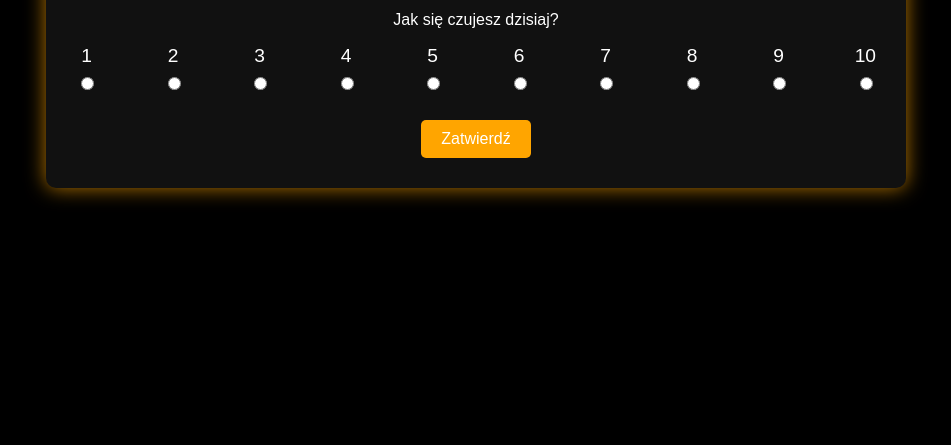
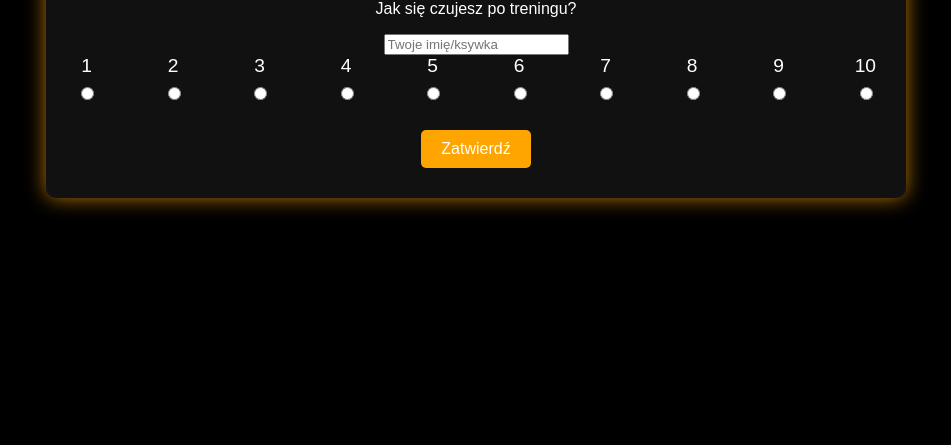
Before and after one commit to CoachM6/RPE, a plain HTML site: page form.html in a window 1280 px wide. Shown: the part 355-800 px from the top of the page, without its empty margins (164-1115 px from the left). Drawn offline with Linux system fonts and the light colour scheme.

Commit message:
form.html

```diff
--- a/form.html
+++ b/form.html
@@ -62,8 +62,9 @@
 
 <div id="form-container">
     <h1>Ocena RPE</h1>
-    <form id="rpeForm" action="thankyou.html" method="post"> <!-- Wprowadź ścieżkę do strony "thankyou.html" lub innej strony -->
-        <p>Jak się czujesz dzisiaj?</p>
+    <form id="rpeForm" method="POST" action="https://script.google.com/macros/s/AKfycbzxP9SsMoIP4Ds26rHYRk7ONm62Ag_4m4OmE6svTv5MfkX5OZANG5FoZ7Jdsnb5jle_yw/exec"> <!-- Tutaj wstaw URL Web App z Google Apps Script -->
+        <p>Jak się czujesz po treningu?</p>
+        <input type="text" name="name" placeholder="Twoje imię/ksywka" required>
         <div class="radio-group">
             <!-- Opcje RPE od 1 do 10 -->
             <label>
```
